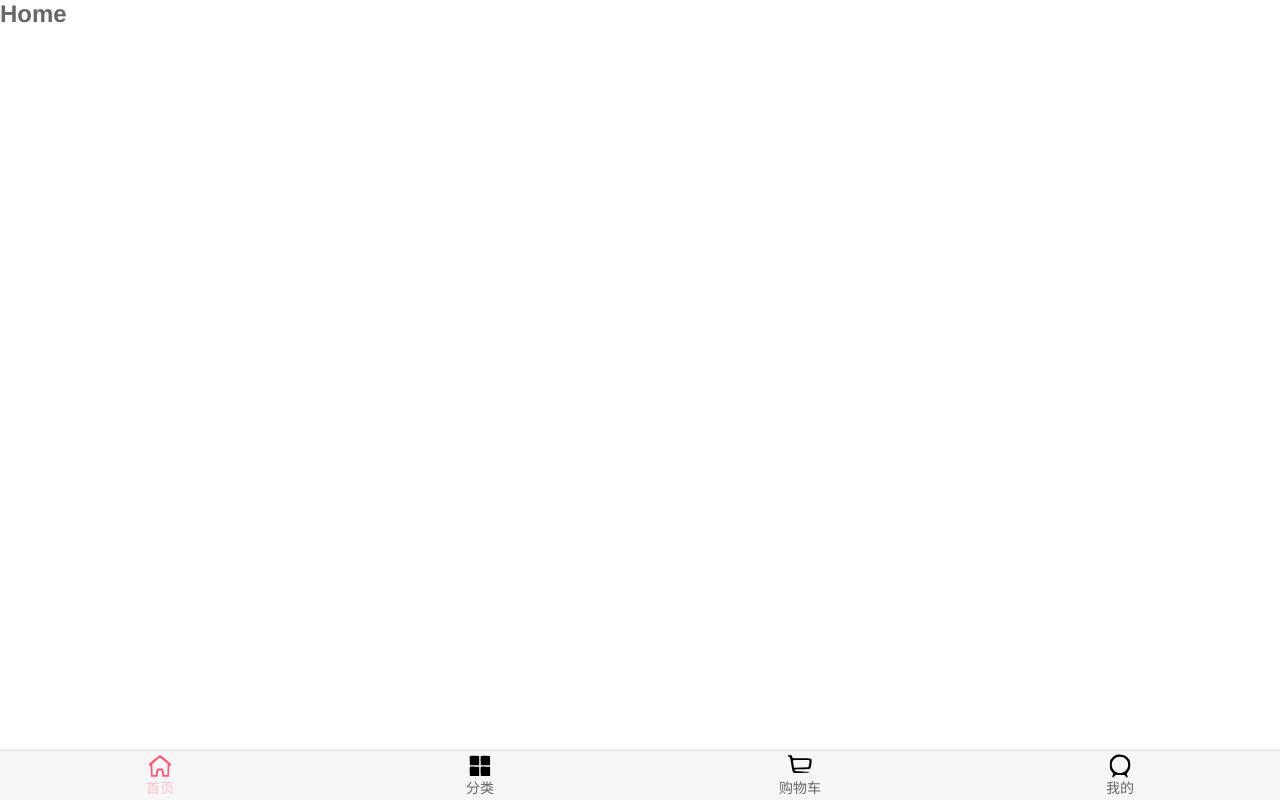
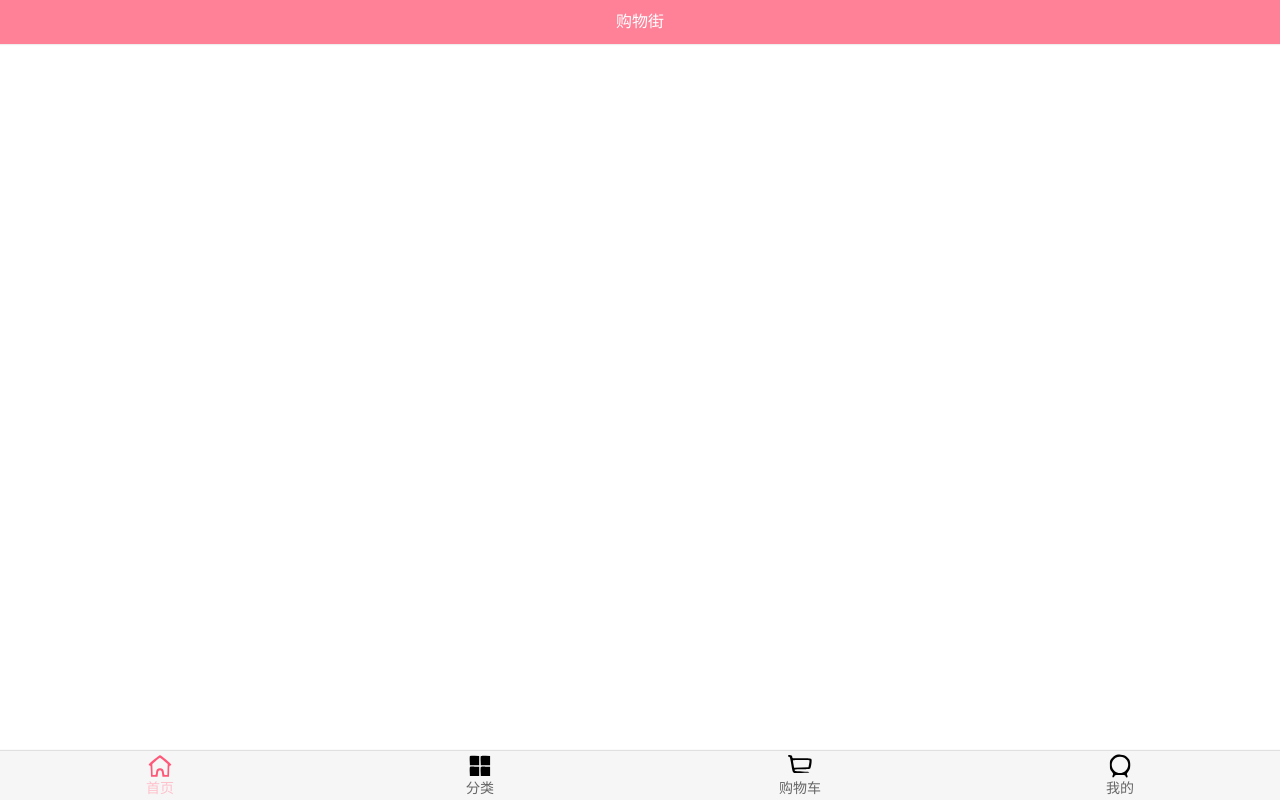
Before and after one commit to lijiedong/supermall, a Vue app: page /home in a window 1280 px wide. Built offline with nearby package versions, Linux system fonts and the light colour scheme.

Commit message:
首页导航栏的实现

```diff
--- /dev/null
+++ b/src/components/common/navbar/NavBar.vue
@@ -0,0 +1,30 @@
+<template>
+<div class="nav-bar">
+  <div class="left"><slot name="left"></slot></div>
+  <div class="center"><slot name="center"></slot></div>
+  <div  class="right"><slot name="right"></slot></div>
+</div>
+</template>
+
+<script>
+  export default {
+    name: "NavBar"
+  }
+</script>
+
+<style scoped>
+.nav-bar{
+  display: flex;
+   /*使用line-height可以自动居中，但是当没有内容的时候会不显示*/
+  height:44px;
+  text-align: center;
+  line-height: 44px;
+  box-shadow: 0 1px 1px rgba(100,100,100,.1);
+}
+  .left,.right{
+    width: 60px;
+  }
+  .center{
+    flex: 1;
+  }
+</style>
--- a/src/views/home/Home.vue
+++ b/src/views/home/Home.vue
@@ -1,13 +1,21 @@
 <template>
-<h2>Home</h2>
+  <div id="home">
+    <nav-bar class="home-nav"><div slot="center">购物街</div></nav-bar>
+  </div>
+
 </template>
 
 <script>
+  import NavBar from '@/components/common/navbar/NavBar'
   export default {
-    name: "Home"
+    name: "Home",
+    components:{NavBar}
   }
 </script>
 
 <style scoped>
-
+.home-nav{
+  background-color: var(--color-tint);
+  color:#fff;
+}
 </style>
```
